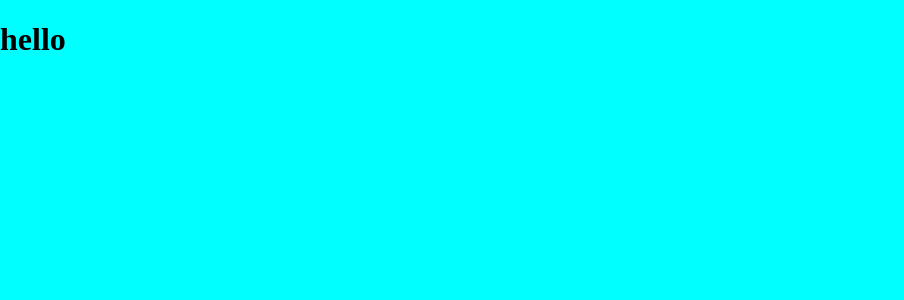
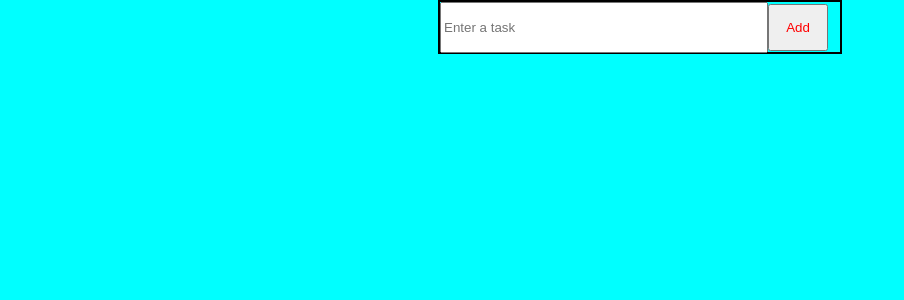
Before and after one commit to zekariyasamdu/Just-Do-It, a React (Vite) app: page / in a window 1280 px wide. Shown: the top 300 px of the page, without its empty margins (0-904 px from the left). Built offline with nearby package versions, Linux system fonts and the light colour scheme.

Commit message:
Experimenting

```diff
--- a/src/App.css
+++ b/src/App.css
@@ -0,0 +1,21 @@
+.container {
+    width: 300px;
+    height: max-content;
+}
+
+.adder {
+    width: 400px;
+    height: 50px;
+    margin: auto;
+    border: 2px solid black;
+}
+.input{
+    width: 80%;
+    height: 90%;
+}
+.button {
+    width: 15%;
+    height: 95%;
+    margin-left: auto;
+    color: red;
+}
--- a/src/App.jsx
+++ b/src/App.jsx
@@ -1,12 +1,17 @@
 
 import './App.css'
 import Adder from './components/adder'
+
+
 export default  function App() {
-
 
   return (
     <>
-        <Adder/>
+    <div className='container'>
+    </div>
+    <Adder/>
     </>
+
+
   )
 }
--- /dev/null
+++ b/src/components/added.jsx
@@ -0,0 +1,11 @@
+
+
+export default function Added({ text }) {
+
+    return (
+        <div>
+            {text}
+        </div>
+    )
+
+}
--- a/src/components/adder.jsx
+++ b/src/components/adder.jsx
@@ -1,13 +1,11 @@
-
-
-
-
-
+import Button from "./button";
 
 export default function Adder() {
-    return(
-        <div>
-            <h1>hello</h1>
-        </div>
-    )
+
+  return (
+    <div className="adder">
+      <input className="input" placeholder="Enter a task" />
+      <Button kind="A" />
+    </div>
+  );
 }
--- /dev/null
+++ b/src/components/button.jsx
@@ -0,0 +1,25 @@
+    import Added from "./added";
+
+
+    export default function Button({ kind }) {
+
+
+        function Add() {
+            let input = document.querySelector('.input');
+            <Added text={input.value} />
+        }
+
+
+        if (kind === "A") {
+            return (
+                <button onClick={Add} className="button" >Add</button>
+
+            )
+        }
+        else if (kind === "D") {
+            return (<button onClick={Add} className="button" >Delete</button>)
+        } else {
+            return (<button onClick={Add} className="button"> Done</button>)
+        }
+
+    }
```
